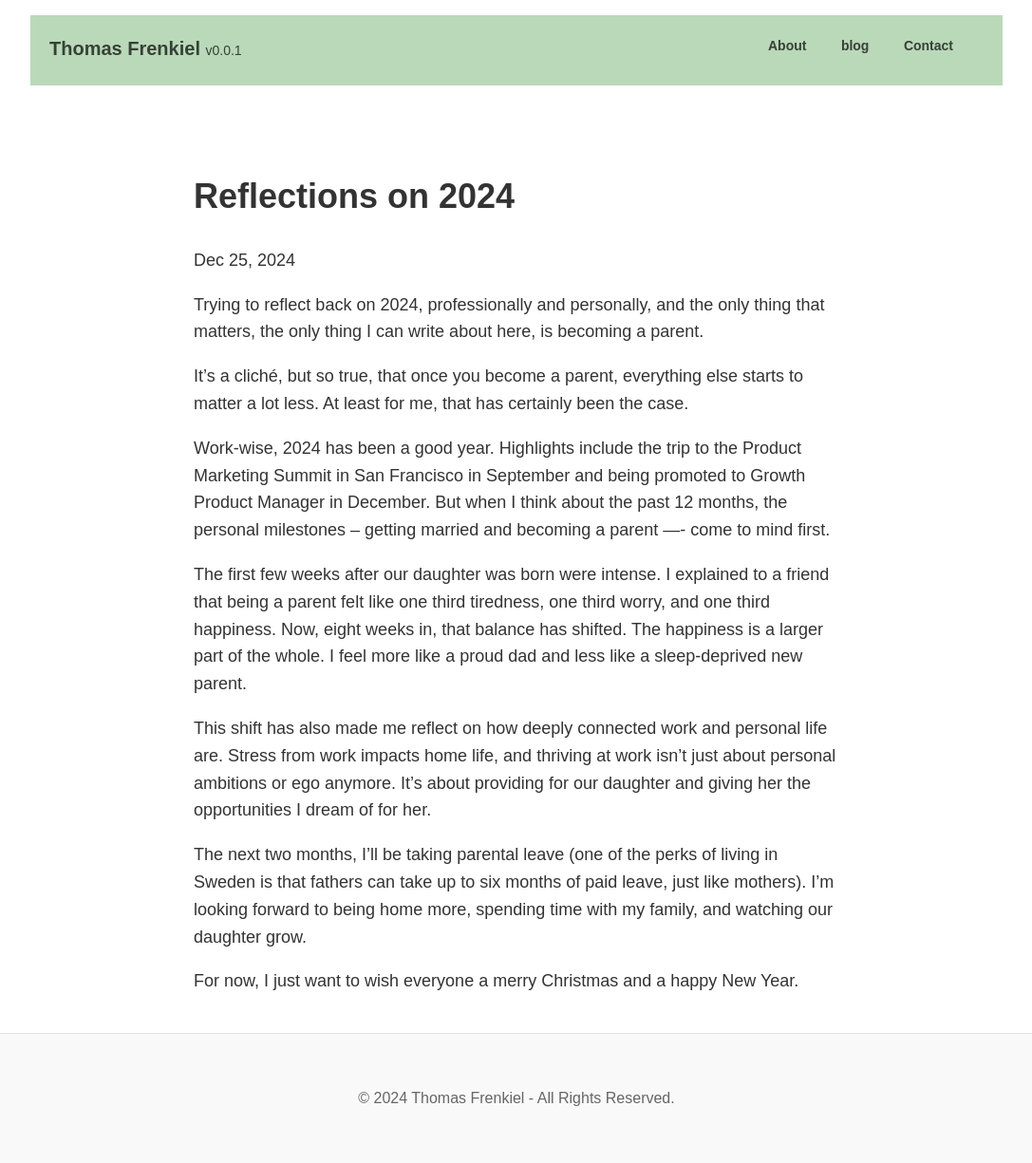
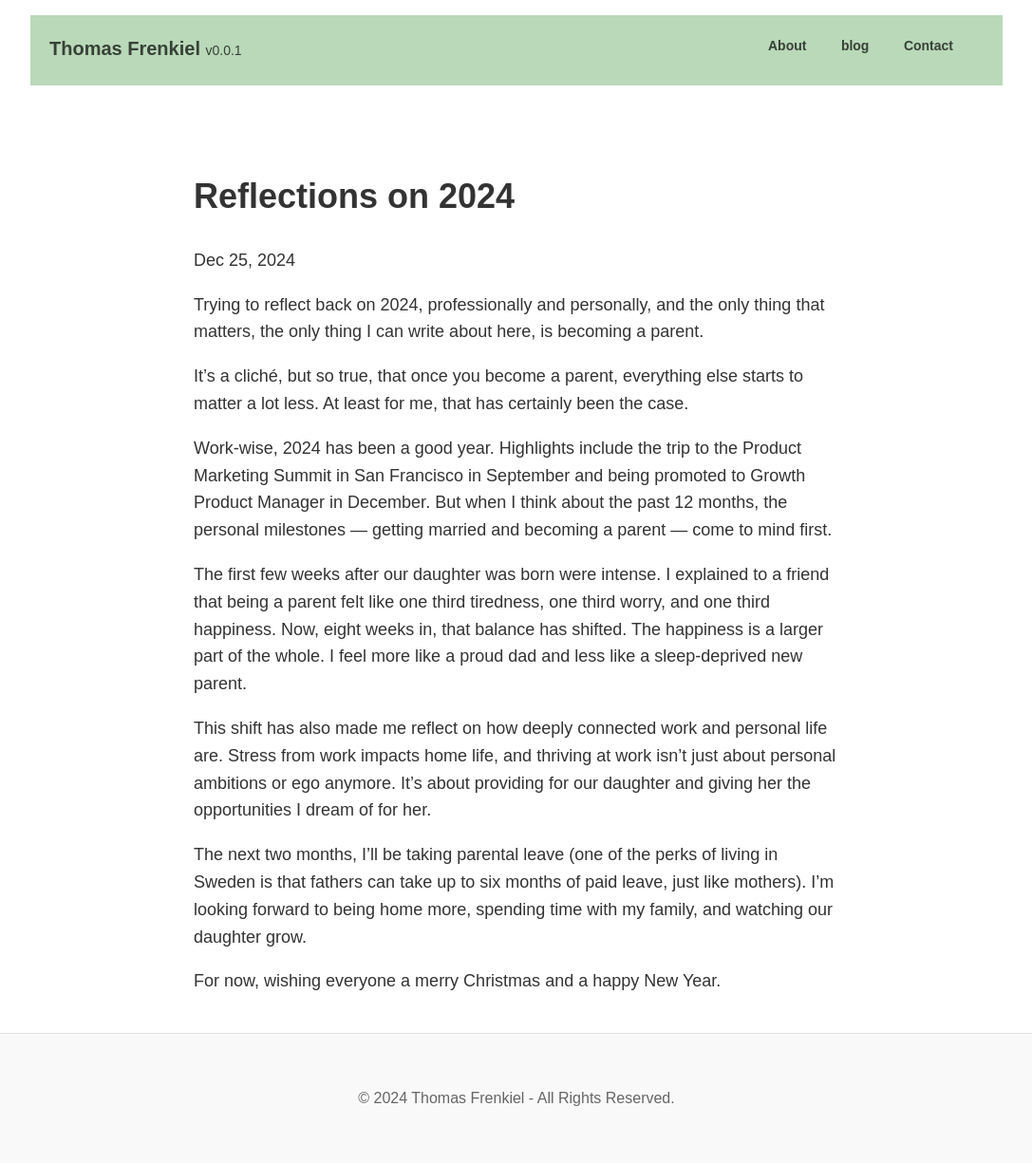
Before and after one commit to tfrenkiel040/website, a Jekyll site: the page built from _posts/2024-12-25-reflections-on-the-year.md, in a window 1280 px wide. Shown: the whole page at 95% size, without its empty margins (96-1183 px from the left). Built offline with Jekyll 4.4.1, drawn with Linux system fonts in a browser that asks for light colours.

Commit message:
Update 2024-12-25-reflections-on-the-year.md

```diff
--- a/_posts/2024-12-25-reflections-on-the-year.md
+++ b/_posts/2024-12-25-reflections-on-the-year.md
@@ -10,7 +10,7 @@ Trying to reflect back on 2024, professionally and personally, and the only thin
 
 It's a cliché, but so true, that once you become a parent, everything else starts to matter a lot less. At least for me, that has certainly been the case.
 
-Work-wise, 2024 has been a good year. Highlights include the trip to the Product Marketing Summit in San Francisco in September and being promoted to Growth Product Manager in December. But when I think about the past 12 months, the personal milestones -- getting married and becoming a parent —- come to mind first.
+Work-wise, 2024 has been a good year. Highlights include the trip to the Product Marketing Summit in San Francisco in September and being promoted to Growth Product Manager in December. But when I think about the past 12 months, the personal milestones — getting married and becoming a parent — come to mind first.
 
 The first few weeks after our daughter was born were intense. I explained to a friend that being a parent felt like one third tiredness, one third worry, and one third happiness. Now, eight weeks in, that balance has shifted. The happiness is a larger part of the whole. I feel more like a proud dad and less like a sleep-deprived new parent.
 
@@ -18,4 +18,4 @@ This shift has also made me reflect on how deeply connected work and personal li
 
 The next two months, I’ll be taking parental leave (one of the perks of living in Sweden is that fathers can take up to six months of paid leave, just like mothers). I’m looking forward to being home more, spending time with my family, and watching our daughter grow.
 
-For now, I just want to wish everyone a merry Christmas and a happy New Year.
+For now, wishing everyone a merry Christmas and a happy New Year.
```
